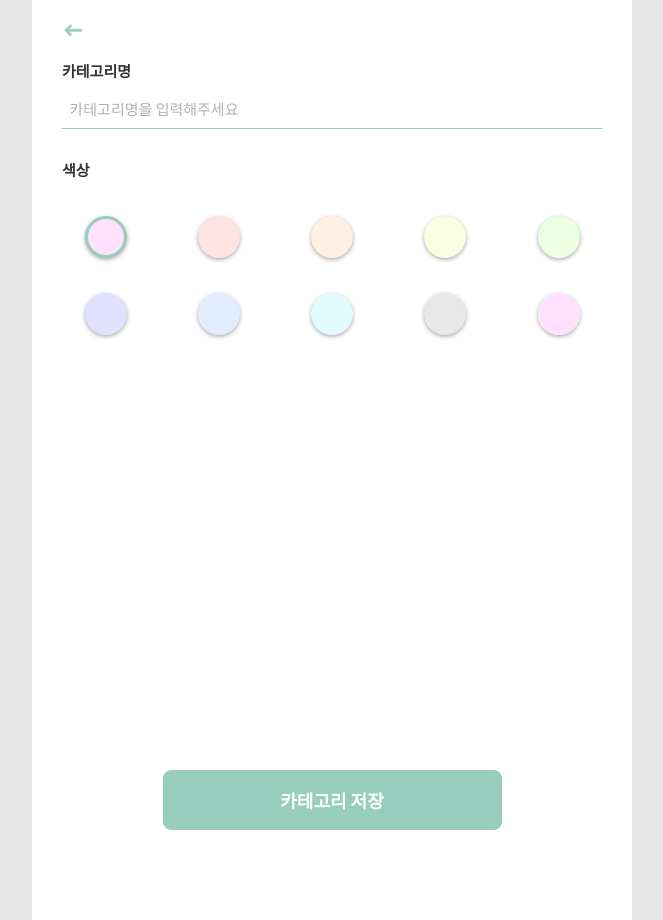
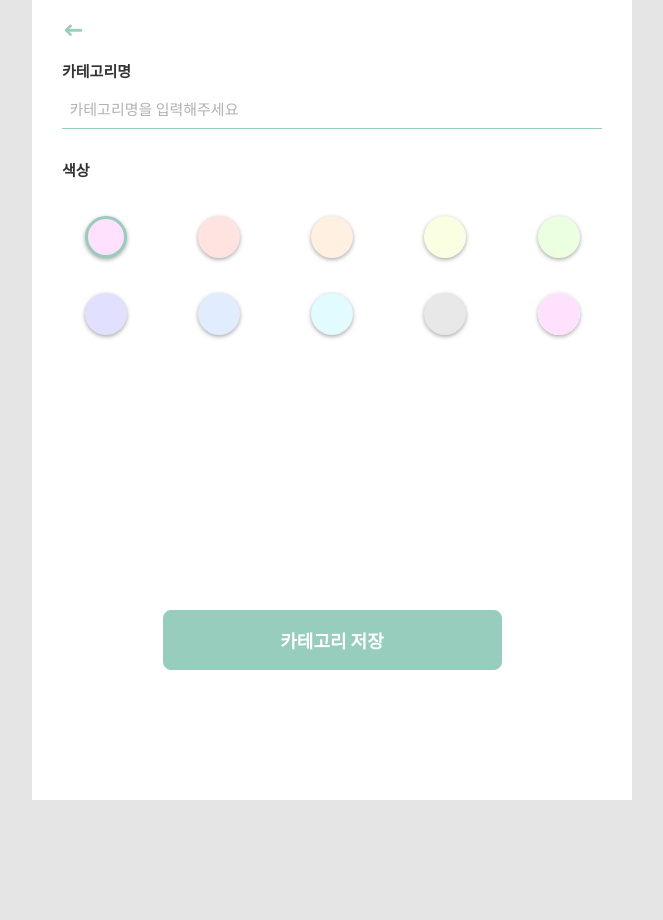
Before and after one commit to prgrms-web-devcourse-final-project/WEB1_1_ALL-I_FE, a React (Vite) app: page /categories/new in a window 1280 px wide. Shown: the whole page, without its empty margins (308-971 px from the left). After the commit the page ends 800 px from the top, so only its background shows below. Built offline with nearby package versions, Linux system fonts and the light colour scheme; no server answers; a web font is replaced by a local one.

Commit message:
design: 카테고리 스타일 수정

```diff
--- a/src/components/feature/CatergoryForm/CategoryForm.style.ts
+++ b/src/components/feature/CatergoryForm/CategoryForm.style.ts
@@ -4,7 +4,7 @@ export const Container = styled.form`
   display: flex;
   flex-direction: column;
   justify-content: space-between;
-  height: 100vh;
+  height: 80vh;
   box-sizing: border-box;
 `;
 
--- a/src/pages/categories/CategoriesPage.style.ts
+++ b/src/pages/categories/CategoriesPage.style.ts
@@ -4,7 +4,7 @@ export const Container = styled.div`
   display: flex;
   flex-direction: column;
   justify-content: space-between;
-  height: 100vh;
+  height: 85vh;
   box-sizing: border-box;
 `;
 
```
